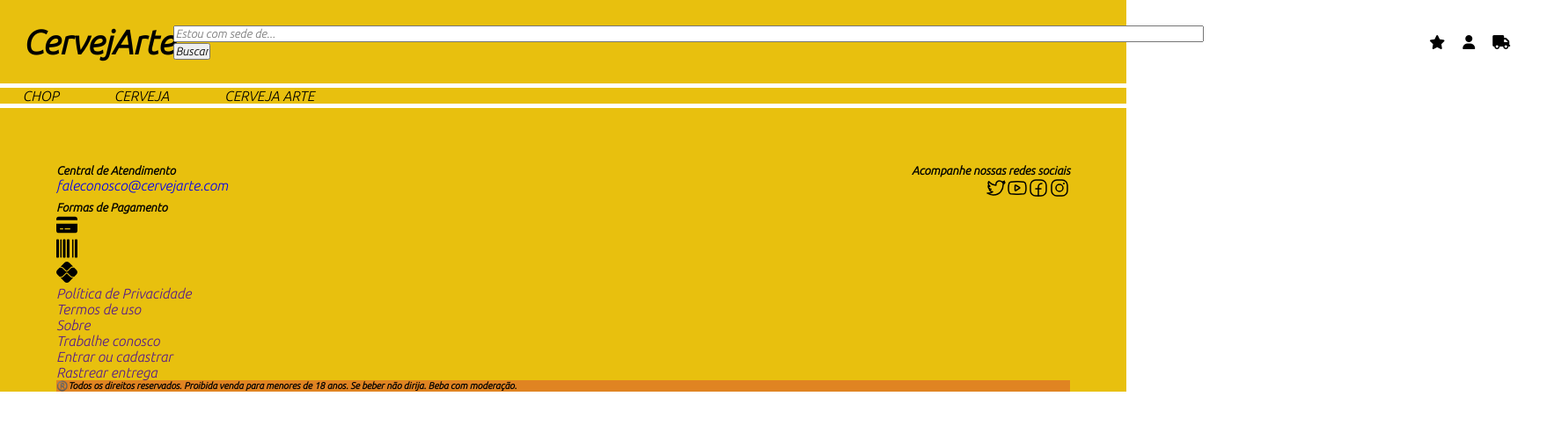
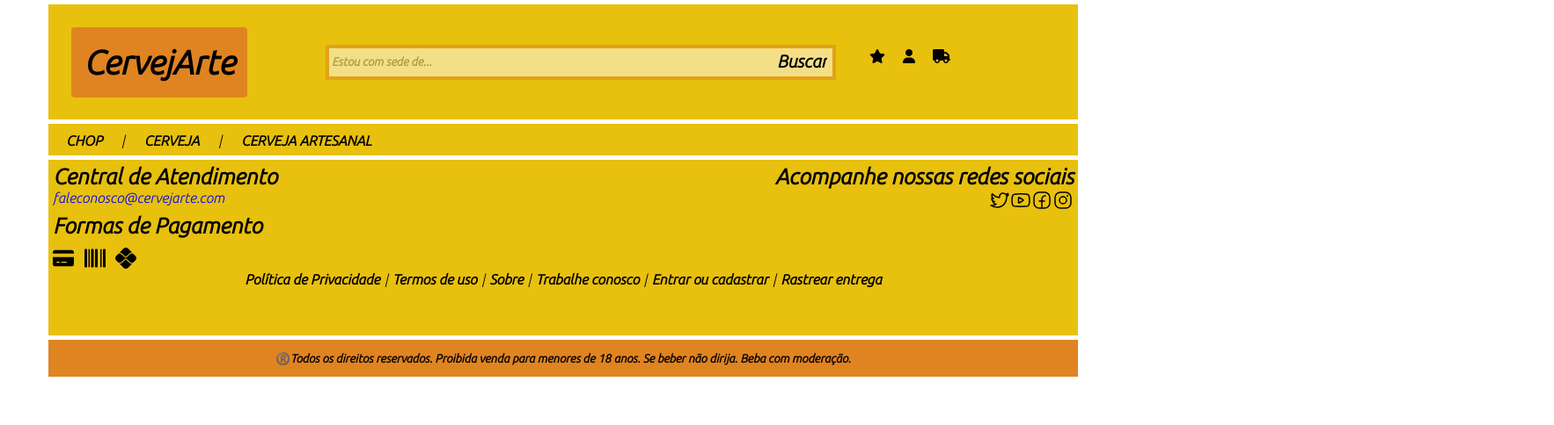
Before and after one commit to xJoninha/CervejArte, a plain HTML site: page index.html in a window 1280 px wide. Shown: the whole page at 88% size, 1766 px wide, since content can reach past the window. Drawn offline with Linux system fonts and the light colour scheme; some icons are missing.

Commit message:
feat: fiz alguns ajustes no layout, mas ainda falta adicionar o main

```diff
--- a/assets/css/style.css
+++ b/assets/css/style.css
@@ -16,47 +16,94 @@
   list-style: none;
   font-family: "Ubuntu", sans-serif;
 }
+
 body {
-  height: 100vh;
+  /* height: 100vh; */
+}
 
-}
 header {
-  width: 100%;
+  width: 1170px;
   background-color: var(--primary-color);
   padding: 2%;
-  margin: 0 auto;
+  margin: 5px auto;
+}
 
-}
 header h1{
+  width: 200px;
+  height: 80px;
   font-size: var(--font-size-lg);
+  background-color: var(--secondary-color);
+  border-radius: 4px;
+  display: flex;
+  justify-content: center;
+  align-items: center;
 }
 
 header nav{
-  display:flex;
-  justify-content:space-between;
-  align-items: center;
+  display: flex;
+  /* justify-content:space-between;
+  align-items: center; */
+}
 
+.search-box{
+  position: absolute;
+  left: 70px;
+  top: 20px;
+  font-weight: bold;
+  width: 580px;
+  height: 40px;
+  border: 4px solid var(--secondary-color);
+  background: #FFFFFF;
+  opacity: 0.5;
 }
+
+.search-box-button {
+  position: absolute;
+  top: 27px;
+  right: -140px;
+  background-color: rgba(255, 255, 255, 0);
+  border: 0;
+  font-size: 20px;
+  font-weight: bold;
+}
+
 #busca{
-  margin-right:20%
+  width: 500px;
+  position: absolute;
+  left: 300px;
+  /* margin-right:20% */
 }
+
 .icons-nav{
-  display:flex;
+  display: flex;
+  position: absolute;
+  right: 150px;
+  top: 55px;
 }
+
 .icons-nav li a{
   padding:10px;
 }
 .categorias{
-  margin:5px 0px 5px 0px;
+  width: 1170px;
+  height: 36px;
+  margin: 0px auto;
   background-color: var(--primary-color);
-  padding-left: 2%;
+  padding-left: 10px;
 }
+
 .categorias ul{
   display:flex;
   justify-content:flex-start;
   align-items: center;
-  gap: 5%;
+  gap: 1%;
 }
+
+.categorias li{
+  padding: 10px;
+  font-weight: bold;
+}
+
 .destaques {
   width: 100%;
   height: 40%;
@@ -78,15 +125,50 @@
   height: 100%;
 }
 
-footer {
-    width: 100%;
-    background-color: var(--primary-color);
-    padding: 5%;
-    padding-bottom: 0%;
+.footer {
+  width: 1170px;
+  height: 200px;
+  background-color: var(--primary-color);
+  padding: 5px;
+  padding-bottom: 0%;
+  margin: 5px auto;
 }
 
-.rodape {
-    background-color: var(--secondary-color);
+.footer h5 {
+  font-size: 25px;
+}
+
+.payment-methods {
+  margin: 10px 0 0;
+  display: flex;
+  gap: 1%;
+}
+
+#atalhosFooter ul{
+  display: flex;
+  justify-content: center;
+}
+
+#atalhosFooter li {
+  padding: 0px 5px;
+}
+
+#atalhosFooter a {
+  text-decoration: none;
+  color: black;
+  font-weight: bold;
+}
+
+.direitos-reservados {
+  width: 1170px;
+  height: 42px;
+  font-size: 20px;
+  font-weight: bold;
+  margin: 0 auto;
+  background-color: var(--secondary-color);
+  display: flex;
+  justify-content: center;
+  align-items: center;
 }
 
 .container {
--- a/index.html
+++ b/index.html
@@ -4,15 +4,12 @@
     <meta charset="UTF-8" />
     <meta http-equiv="X-UA-Compatible" content="IE=edge" />
     <meta name="viewport" content="width=device-width, initial-scale=1.0" />
-    <title>CervejArte</title>
     <script src="https://kit.fontawesome.com/fe2b458acb.js" crossorigin="anonymous"></script>
     <link rel="stylesheet" href="./assets/css/style.css" />
     <link rel="preconnect" href="https://fonts.googleapis.com" />
     <link rel="preconnect" href="https://fonts.gstatic.com" crossorigin />
-    <link
-      href="https://fonts.googleapis.com/css2?family=Ubuntu:ital,wght@1,300&display=swap"
-      rel="stylesheet"
-    />
+    <link href="https://fonts.googleapis.com/css2?family=Ubuntu:ital,wght@1,300&display=swap" rel="stylesheet"/>
+    <title>CervejArte</title><!--by:jonas- desci o title, mais por 'organização', mas se concordarmos como estava antes tudo bem tá :D-->
 
   </head>
   <body>
@@ -21,8 +18,8 @@
           <h1>CervejArte</h1>
           <div id="busca">
             <form action="/search" class="search" method="get">
-              <input type="text" size="150" placeholder="Estou com sede de...">
-              <input type="submit" value="Buscar">
+              <input class="search-box" type="text" size="150" placeholder=" Estou com sede de...">
+              <input class="search-box-button" type="submit" value="Buscar">
             </form>
           </div>
           <div>
@@ -39,8 +36,10 @@
     <div class="categorias">
       <ul>
         <li>CHOP</li>
+        <p>|</p>
         <li>CERVEJA</li>
-        <li>CERVEJA ARTE</li>
+        <p>|</p>
+        <li>CERVEJA ARTESANAL</li>
       </ul>
     </div>
     <main>
@@ -60,7 +59,8 @@
       </div>
     </main>
 
-    <footer class="footer">
+    <footer >
+      <div class="footer">
         <div class="container">
           <div class="centralDeAtendimento">
             <h5>Central de Atendimento</h5>
@@ -98,7 +98,7 @@
         </div>
         <div id="formasDePagamento">
           <h5>Formas de Pagamento</h5>
-      <ul>
+          <ul class="payment-methods">
             <li title="Cartão de crédito">
               <svg xmlns="http://www.w3.org/2000/svg" viewBox="0 0 576 512" width="24px" height="24px" >
                 <path d="M512 32C547.3 32 576 60.65 576 96V128H0V96C0 60.65 28.65 32 64 32H512zM576 416C576 451.3 547.3 480 512 480H64C28.65 480 0 451.3 0 416V224H576V416zM112 352C103.2 352 96 359.2 96 368C96 376.8 103.2 384 112 384H176C184.8 384 192 376.8 192 368C192 359.2 184.8 352 176 352H112zM240 384H368C376.8 384 384 376.8 384 368C384 359.2 376.8 352 368 352H240C231.2 352 224 359.2 224 368C224 376.8 231.2 384 240 384z"/>
@@ -121,25 +121,32 @@
             <li>
               <a href="" title="Política de Privacidade">Política de Privacidade</a>
             </li>
+            <p>|</p>
             <li>
               <a href="" title="Termos de uso">Termos de uso</a>
             </li>
+            <p>|</p>
             <li>
               <a href="" title="Sobre">Sobre</a>
             </li>
+            <p>|</p>
             <li>
               <a href="" title="Trabalhe conosco">Trabalhe conosco</a>
             </li>
+            <p>|</p>
             <li>
               <a href="" title="Entrar ou cadastrar">Entrar ou cadastrar</a>
             </li>
+            <p>|</p>
             <li>
               <a href="" title="Rastrear entrega">Rastrear entrega</a>
             </li>
           </ul>
+        </div>
+      </div><!--|class footer| by:jonas- criei essa div para separas os direitos reservados, pq ela estava ficando dentro do footer-->
 
 
-    <div class="rodape">
+    <div class="direitos-reservados">
       <h6>®️Todos os direitos reservados. Proibida venda para menores de 18 anos. Se beber não dirija. Beba com moderação.</h6>
     </div>
     </footer>
```
Lines whose indentation alone changed are shown as unchanged.
